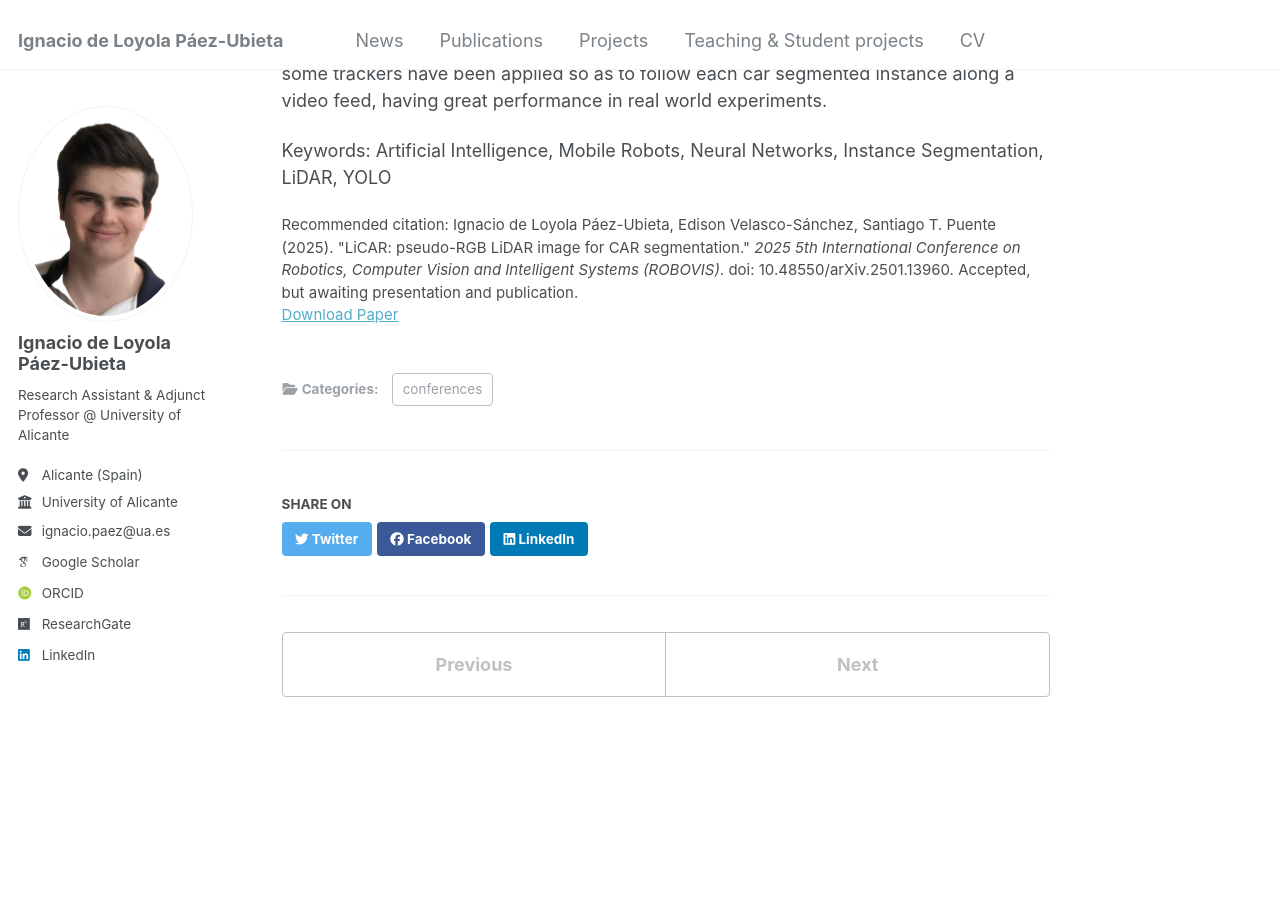
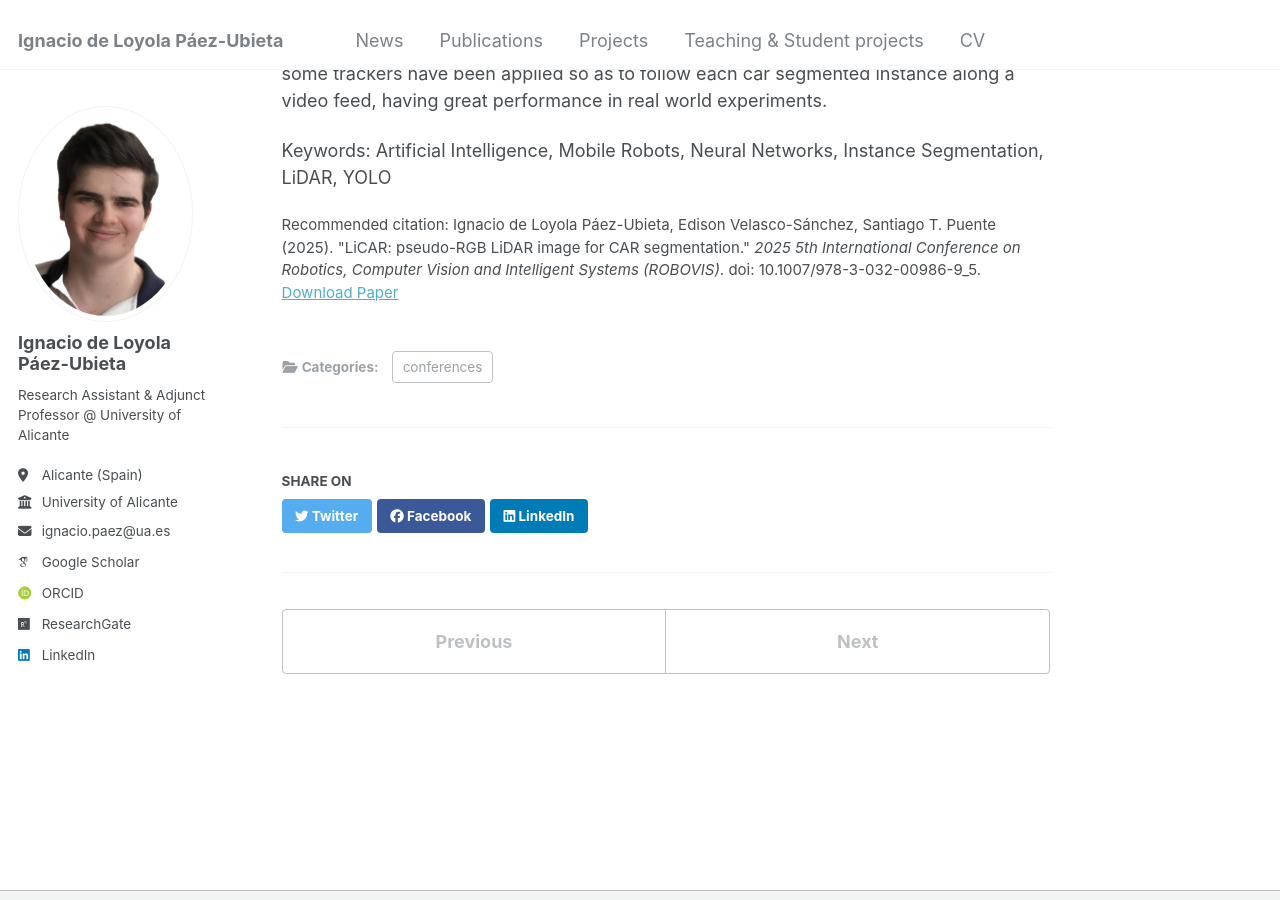
Before and after one commit to ignpaub/ignpaub.github.io, a Jekyll site: the page built from _publications/2025-02-27-LiCAR_pseudo_RGB_LiDAR_image_for_CAR_segmentation.md, in a window 1280 px wide and 900 px high, scrolled down 467 px. Built offline with Jekyll 4.4.1, drawn with Linux system fonts in a browser that asks for light colours; some web fonts are replaced.

Commit message:
Update 2025-02-27-LiCAR_pseudo_RGB_LiDAR_image_for_CAR_segmentation.md

```diff
--- a/_publications/2025-02-27-LiCAR_pseudo_RGB_LiDAR_image_for_CAR_segmentation.md
+++ b/_publications/2025-02-27-LiCAR_pseudo_RGB_LiDAR_image_for_CAR_segmentation.md
@@ -7,7 +7,7 @@ excerpt: '*Candidate to Best Poster Award*'
 date: 2025-02-27
 venue: '2025 International Conference on Robotics, Computer Vision and Intelligent Systems, Porto (Portugal), 25-27 February'
 paperurl: 'http://ignpaub.github.io/files/2025_robovis.pdf'
-citation: "Ignacio de Loyola Páez-Ubieta, Edison Velasco-Sánchez, Santiago T. Puente (2025). &quot;LiCAR: pseudo-RGB LiDAR image for CAR segmentation.&quot; <i>2025 5th International Conference on Robotics, Computer Vision and Intelligent Systems (ROBOVIS)</i>. doi: 10.48550/arXiv.2501.13960. Accepted, but awaiting presentation and publication."
+citation: "Ignacio de Loyola Páez-Ubieta, Edison Velasco-Sánchez, Santiago T. Puente (2025). &quot;LiCAR: pseudo-RGB LiDAR image for CAR segmentation.&quot; <i>2025 5th International Conference on Robotics, Computer Vision and Intelligent Systems (ROBOVIS)</i>. doi: 10.1007/978-3-032-00986-9_5."
 ---
 
 With the advancement of computing resources, an increasing number of Neural Networks (NNs) are appearing for image detection and segmentation appear. However, these methods usually accept as input a RGB 2D image. On the other side, Light Detection And Ranging (LiDAR) sensors with many layers provide images that are similar to those obtained from a traditional low resolution RGB camera. Following this principle, a new dataset for segmenting cars in pseudo-RGB images has been generated. This dataset combines the information given by the LiDAR sensor into a Spherical Range Image (SRI), concretely the reflectivity, near infrared and signal intensity 2D images. These images are then fed into instance segmentation NNs. These NNs segment the cars that appear in these images, having as result a Bounding Box (BB) and mask precision of 88% and 81.5% respectively with You Only Look Once (YOLO)-v8 large. By using this segmentation NN, some trackers have been applied so as to follow each car segmented instance along a video feed, having great performance in real world experiments.
```
